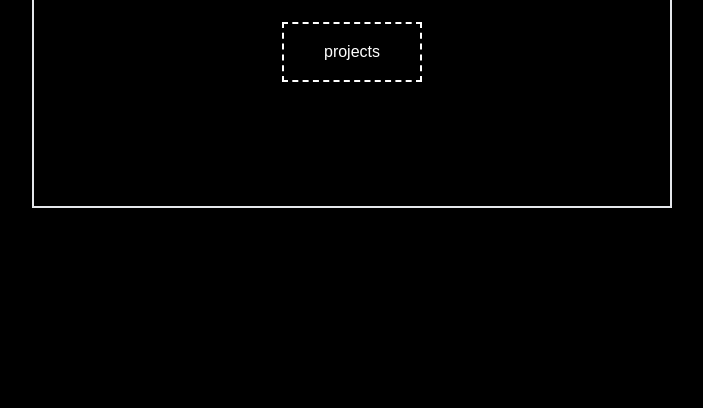
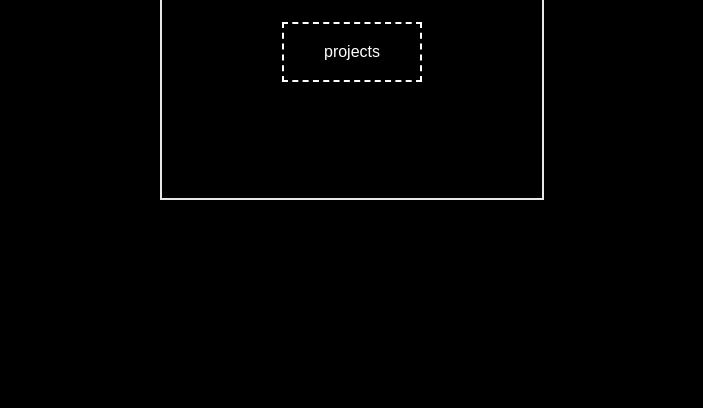
Before and after one commit to KOTO-SAYAMA/koto-sayama.github.io, a website: page index.html in a window 1280 px wide. Shown: the part 392-800 px from the top of the page, without its empty margins (288-991 px from the left). Drawn offline with Linux system fonts and the light colour scheme; a web font is replaced by a local one.

Commit message:
Fixed box

```diff
--- a/index.html
+++ b/index.html
@@ -6,7 +6,7 @@
 <link href="src/output.css" rel="stylesheet">
 <link rel="icon" href="assets/ICON.png">
 <body class="bg-black h-screen text-white font-dotGothic flex flex-col items-center justify-center">
-    <div class="flex flex-col items-center justify-center gap-10 border-2 w-1/2 h-1/2 border-solid">
+    <div class="flex flex-col items-center justify-center gap-10 border-2 w-96 h-96 border-solid">
         <div class="text-5xl select-none flex">ハコBOX</div>
         <a href="projects.html" class="px-10 py-4 border-dashed border-white border-2 flex items-center justify-center">projects</a>
     </div>
```
Also changed, not shown: src/output.css.
